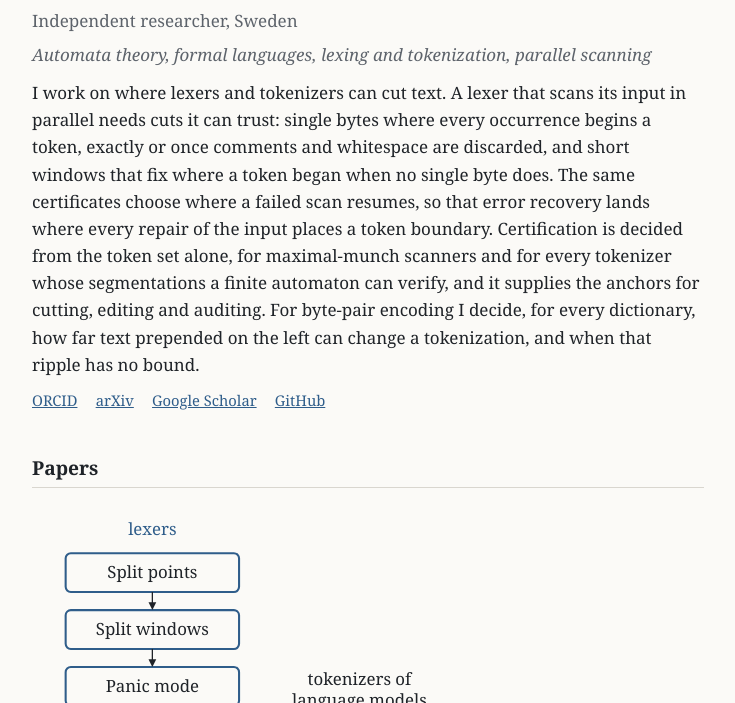
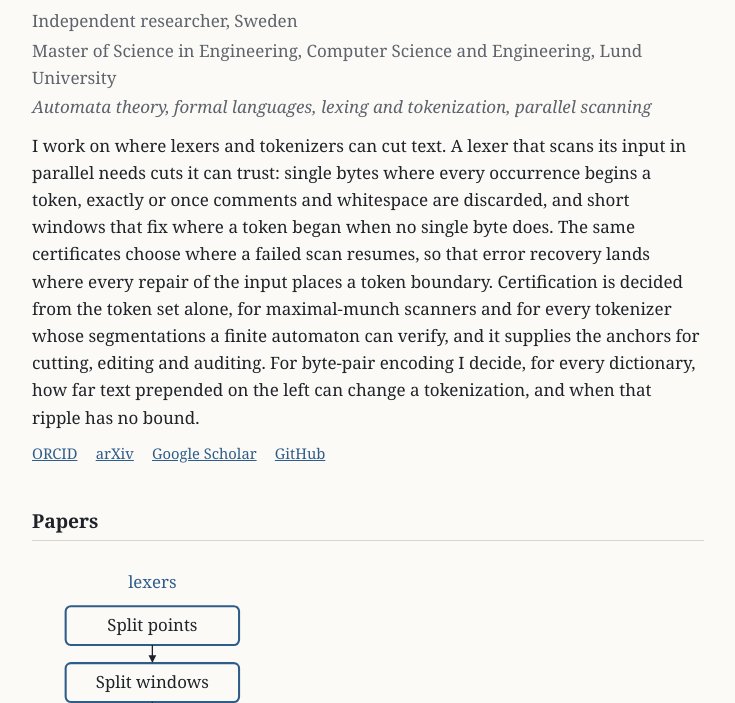
Before and after one commit to nnidhogg/nnidhogg.github.io, a plain HTML site: page index.html in a window 1280 px wide. Shown: the part 97-800 px from the top of the page, without its empty margins (272-1007 px from the left). Drawn offline with Linux system fonts and the light colour scheme.

Commit message:
The research page names the author's degree beside his affiliation

```diff
--- a/index.html
+++ b/index.html
@@ -26,12 +26,13 @@ h1 { font-size: 2rem; margin: 0 0 .3rem; }
 h2 { font-size: 1.2rem; margin: 2.5rem 0 .6rem; padding-bottom: .25rem; border-bottom: 1px solid var(--rule); }
 p { margin: .7rem 0; }
 a { color: var(--accent); }
-.lede { color: var(--muted); margin-top: 0; }
+.lede { color: var(--muted); margin-top: 0; margin-bottom: .15rem; }
+.degree { color: var(--muted); margin: 0 0 .15rem; }
 ul.list { list-style: none; padding: 0; margin: 0; }
 ul.list li { margin: 0 0 1rem; }
 .meta { display: block; color: var(--muted); font-size: .92rem; }
 .links a { margin-right: 1rem; white-space: nowrap; }
-.interests { font-style: italic; color: var(--muted); margin-top: -.3rem; }
+.interests { font-style: italic; color: var(--muted); margin-top: 0; }
 .links { display: block; font-size: .92rem; }
 .links a { margin-right: .9rem; }
 details { margin-top: .25rem; font-size: .9rem; }
@@ -59,6 +60,7 @@ footer { margin-top: 3rem; padding-top: .75rem; border-top: 1px solid var(--rule
 
 <h1>Nicklas Nidhögg</h1>
 <p class="lede">Independent researcher, Sweden</p>
+<p class="degree">Master of Science in Engineering, Computer Science and Engineering, Lund University</p>
 <p class="interests">Automata theory, formal languages, lexing and tokenization, parallel scanning</p>
 
 <p>I work on where lexers and tokenizers can cut text. A lexer that scans its input in parallel needs cuts it can trust:
```
